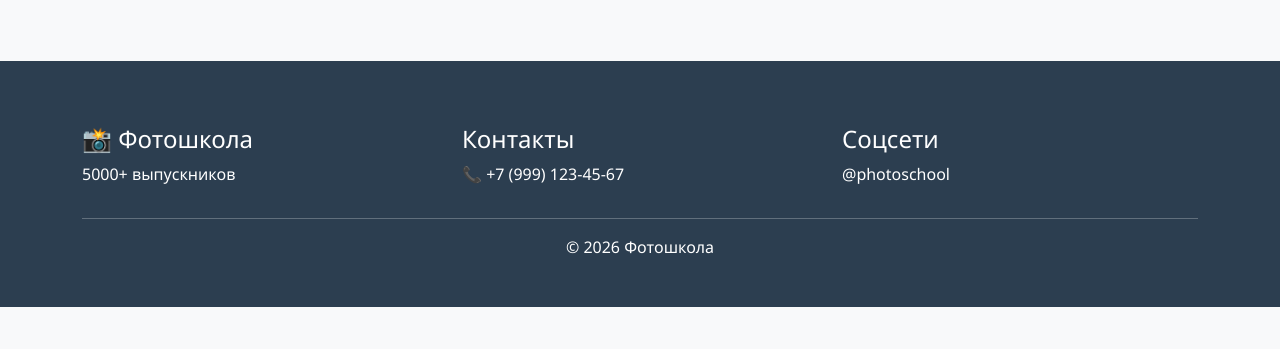
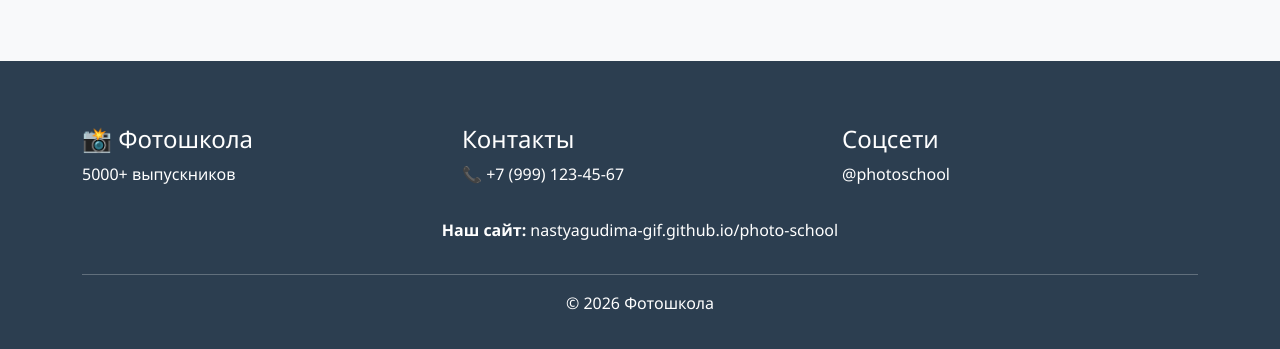
Before and after one commit to nastyagudima-gif/photo-school, a plain HTML site: page index.html in a window 1280 px wide. Shown: the part 2848-3197 px from the top of the page. Before the commit the page ends 3155 px from the top, so only its background shows below. Drawn offline with nearby package versions, Linux system fonts and the light colour scheme.

Commit message:
Update index.html

```diff
--- a/index.html
+++ b/index.html
@@ -264,6 +264,11 @@
             <div class="col-md-4"><h4>Контакты</h4><p>📞 +7 (999) 123-45-67</p></div>
             <div class="col-md-4"><h4>Соцсети</h4><p>@photoschool</p></div>
         </div>
+        <div class="row mt-3">
+            <div class="col-12 text-center">
+                <p><strong>Наш сайт:</strong> nastyagudima-gif.github.io/photo-school</p>
+            </div>
+        </div>
         <hr>
         <p class="text-center">© 2026 Фотошкола</p>
     </div>
```
Lines whose indentation alone changed are shown as unchanged.
